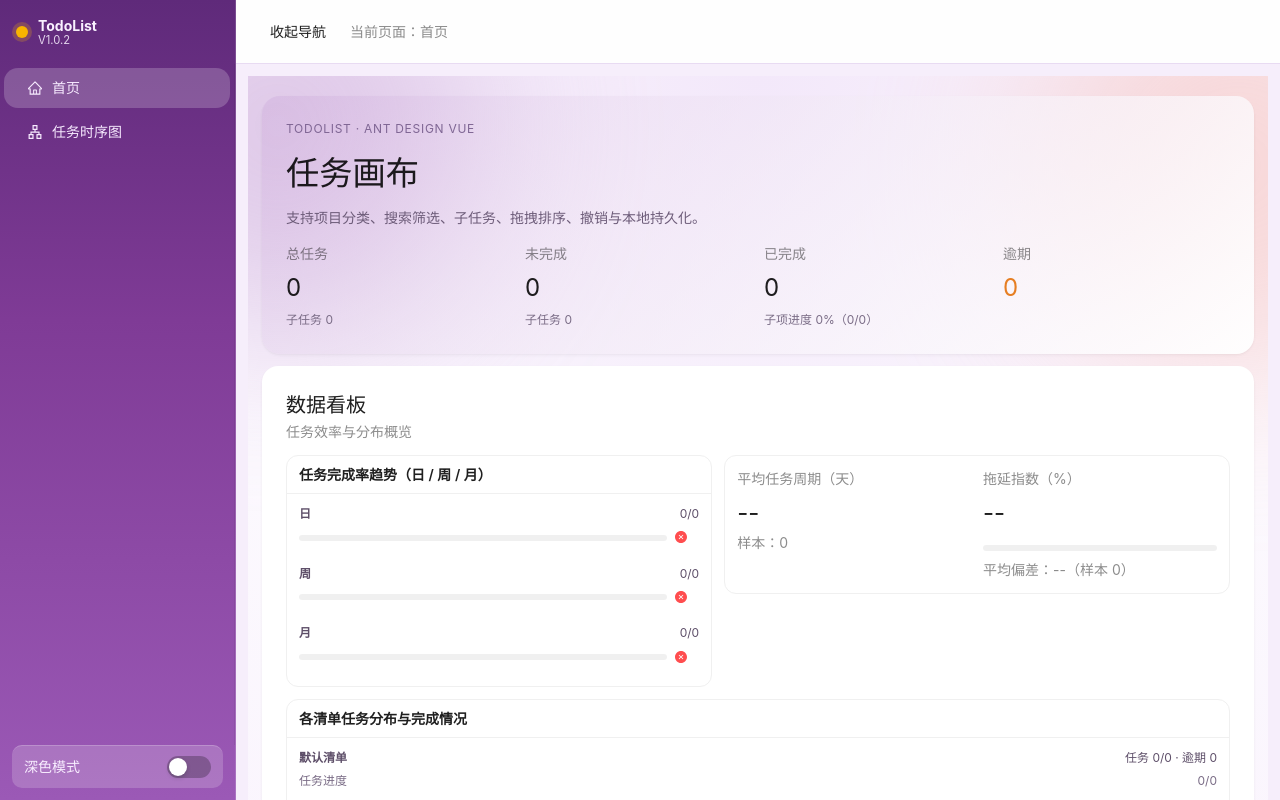
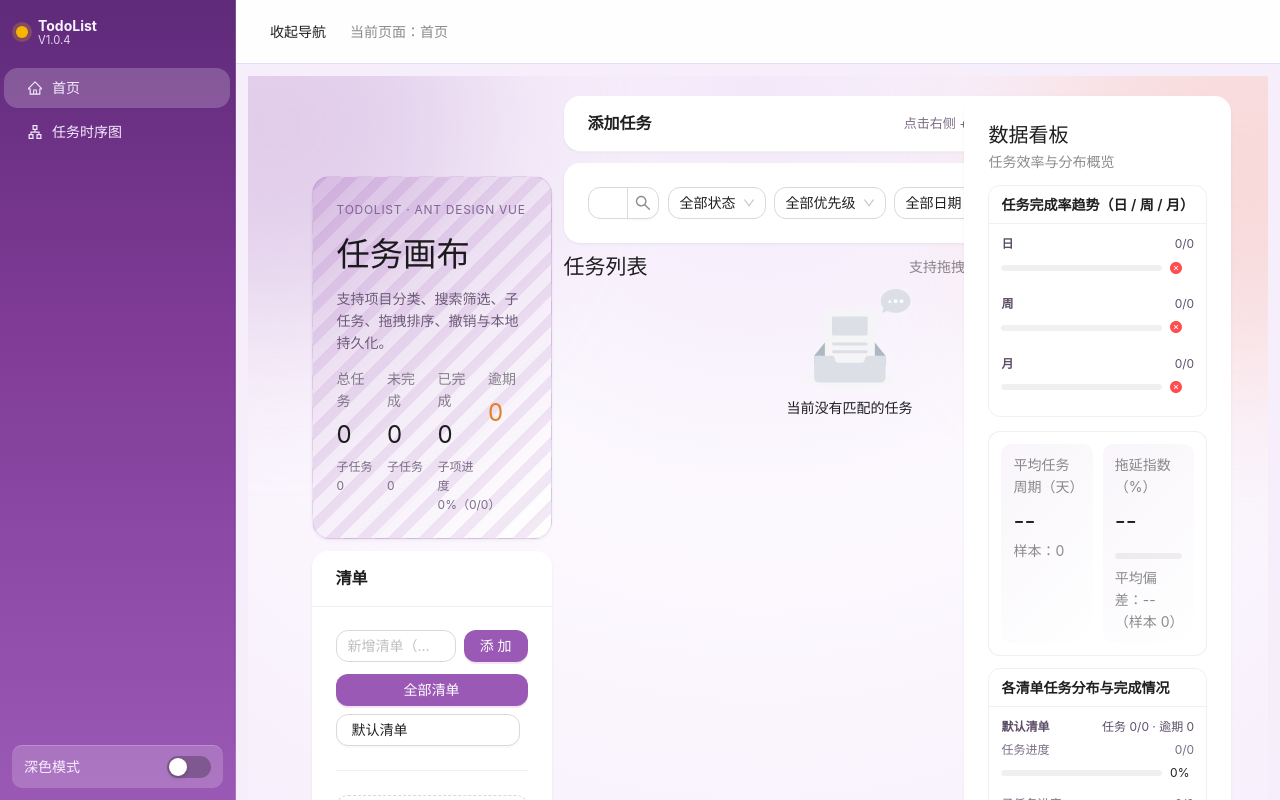
Before and after one commit to pd3nbplus/TodoList, a Vue app: page / in a window 1280 px wide. Built offline with nearby package versions, Linux system fonts and the light colour scheme.

Commit message:
release: bump to v1.0.4

```diff
--- a/package.json
+++ b/package.json
@@ -1,6 +1,6 @@
 {
   "name": "todolist",
-  "version": "1.0.3",
+  "version": "1.0.4",
   "private": true,
   "type": "module",
   "scripts": {
--- a/src/App.vue
+++ b/src/App.vue
@@ -90,7 +90,7 @@ watch(darkMode, (value) => {
           <div class="dot"></div>
           <div class="text">
             <strong>TodoList</strong>
-            <small>V1.0.2</small>
+            <small>V1.0.4</small>
           </div>
         </div>
 
--- a/src/components/todo/TaskComposer.vue
+++ b/src/components/todo/TaskComposer.vue
@@ -1,5 +1,6 @@
 <script setup lang="ts">
-import { reactive } from 'vue'
+import { nextTick, reactive, ref } from 'vue'
+import { MinusCircleOutlined, PlusCircleOutlined } from '@ant-design/icons-vue'
 import type { Project, TaskFormInput, TaskPriority } from '../../types/todo'
 
 const props = defineProps<{
@@ -24,6 +25,17 @@ const form = reactive<TaskFormInput>({
   priority: 'medium',
   projectId: props.defaultProjectId,
 })
+const expanded = ref(false)
+const titleInputRef = ref()
+
+function toggleComposer() {
+  expanded.value = !expanded.value
+  if (expanded.value) {
+    void nextTick(() => {
+      titleInputRef.value?.focus?.()
+    })
+  }
+}
 
 function submitTask() {
   if (!form.title.trim()) {
@@ -43,13 +55,26 @@ function submitTask() {
   form.dueDate = ''
   form.priority = 'medium'
   form.projectId = props.defaultProjectId
+  expanded.value = false
 }
 </script>
 
 <template>
-  <a-card title="添加任务" :bordered="false" class="composer-card">
-    <div class="composer-grid">
+  <a-card :bordered="false" class="composer-card">
+    <template #title>添加任务</template>
+    <template #extra>
+      <div class="composer-extra">
+        <span v-if="!expanded" class="composer-inline-hint">点击右侧 + 展开添加任务</span>
+        <a-button type="text" class="composer-toggle-btn" @click="toggleComposer">
+          <PlusCircleOutlined v-if="!expanded" />
+          <MinusCircleOutlined v-else />
+        </a-button>
+      </div>
+    </template>
+
+    <div v-if="expanded" class="composer-grid">
       <a-input
+        ref="titleInputRef"
         v-model:value="form.title"
         placeholder="输入任务标题并回车"
         @press-enter="submitTask"
@@ -71,6 +96,23 @@ function submitTask() {
   border-radius: 16px;
 }
 
+.composer-extra {
+  display: flex;
+  align-items: center;
+  gap: 8px;
+}
+
+.composer-inline-hint {
+  color: #7a6c86;
+  font-size: 13px;
+}
+
+.composer-toggle-btn {
+  color: #9b59b6;
+  font-size: 22px;
+  line-height: 1;
+}
+
 .composer-grid {
   display: grid;
   grid-template-columns: 2fr 2fr 1.4fr 1fr 1fr auto;
--- a/src/components/todo/TodoHeader.vue
+++ b/src/components/todo/TodoHeader.vue
@@ -47,8 +47,18 @@ const props = defineProps<{
 
 <style scoped>
 .todo-header {
+  margin-top: 80px;
   border-radius: 18px;
-  background: linear-gradient(135deg, rgba(155, 89, 182, 0.12), rgba(255, 255, 255, 0.95));
+  background:
+    repeating-linear-gradient(
+      135deg,
+      rgba(155, 89, 182, 0.12) 0px,
+      rgba(155, 89, 182, 0.12) 10px,
+      rgba(255, 255, 255, 0.05) 10px,
+      rgba(255, 255, 255, 0.05) 22px
+    ),
+    linear-gradient(135deg, rgba(155, 89, 182, 0.2), rgba(255, 255, 255, 0.95));
+  border: 1px solid rgba(155, 89, 182, 0.18);
 }
 
 .eyebrow {
--- a/src/components/todo/TodoInsights.vue
+++ b/src/components/todo/TodoInsights.vue
@@ -56,8 +56,8 @@ function delayStatus(index: number | null): 'success' | 'normal' | 'exception' {
       <a-typography-text type="secondary">任务效率与分布概览</a-typography-text>
     </div>
 
-    <a-row :gutter="[12, 12]">
-      <a-col :xs="24" :md="11">
+    <a-row :gutter="[12, 12]" class="overview-row">
+      <a-col :xs="24" :md="24" class="overview-col">
         <a-card size="small" class="inner-card" title="任务完成率趋势（日 / 周 / 月）">
           <div class="trend-list">
             <div v-for="item in props.insights.completionTrend" :key="item.label" class="trend-item">
@@ -75,14 +75,14 @@ function delayStatus(index: number | null): 'success' | 'normal' | 'exception' {
         </a-card>
       </a-col>
 
-      <a-col :xs="24" :md="13">
-        <a-card size="small" class="inner-card">
-          <a-row :gutter="[12, 12]">
-            <a-col :xs="24" :sm="12">
+      <a-col :xs="24" :md="24" class="overview-col">
+        <a-card size="small" class="inner-card metrics-card">
+          <div class="metrics-grid">
+            <div class="metric-item">
               <a-statistic title="平均任务周期（天）" :value="averageCycleText" />
               <a-typography-text type="secondary">样本：{{ props.insights.completedTaskCount }}</a-typography-text>
-            </a-col>
-            <a-col :xs="24" :sm="12">
+            </div>
+            <div class="metric-item">
               <a-statistic
                 title="拖延指数（%）"
                 :value="props.insights.delay.index === null ? '--' : Number(props.insights.delay.index.toFixed(1))"
@@ -97,8 +97,8 @@ function delayStatus(index: number | null): 'success' | 'normal' | 'exception' {
               <a-typography-text type="secondary">
                 平均偏差：{{ averageDeviationText }}（样本 {{ props.insights.delay.sampleCount }}）
               </a-typography-text>
-            </a-col>
-          </a-row>
+            </div>
+          </div>
         </a-card>
       </a-col>
     </a-row>
@@ -147,6 +147,26 @@ function delayStatus(index: number | null): 'success' | 'normal' | 'exception' {
 .inner-card {
   border-radius: 12px;
   background: #ffffff;
+}
+
+.overview-col + .overview-col {
+  margin-top: 2px;
+}
+
+.metrics-card {
+  border: 1px solid rgba(155, 89, 182, 0.12);
+}
+
+.metrics-grid {
+  display: grid;
+  grid-template-columns: repeat(2, minmax(0, 1fr));
+  gap: 10px;
+}
+
+.metric-item {
+  padding: 10px 12px;
+  border-radius: 10px;
+  background: linear-gradient(135deg, rgba(155, 89, 182, 0.06), rgba(255, 255, 255, 0.9));
 }
 
 .trend-list {
@@ -198,6 +218,12 @@ function delayStatus(index: number | null): 'success' | 'normal' | 'exception' {
   color: #7a6c86;
 }
 
+@media (max-width: 640px) {
+  .metrics-grid {
+    grid-template-columns: 1fr;
+  }
+}
+
 :deep(.app-layout.dark-mode .insight-card) {
   background: #1a2331 !important;
   border: 1px solid #2a3445;
@@ -210,6 +236,14 @@ function delayStatus(index: number | null): 'success' | 'normal' | 'exception' {
 :deep(.app-layout.dark-mode .insight-card .inner-card) {
   background: #141d29 !important;
   border: 1px solid #2a3445;
+}
+
+:deep(.app-layout.dark-mode .insight-card .metrics-card) {
+  border-color: #3a4861 !important;
+}
+
+:deep(.app-layout.dark-mode .insight-card .metric-item) {
+  background: linear-gradient(135deg, rgba(155, 89, 182, 0.18), rgba(26, 35, 49, 0.88)) !important;
 }
 
 :deep(.app-layout.dark-mode .insight-card .inner-card > .ant-card-body),
--- a/src/components/todo/TodoWorkspace.vue
+++ b/src/components/todo/TodoWorkspace.vue
@@ -215,10 +215,9 @@ onBeforeUnmount(() => {
     <div class="glow glow-right"></div>
 
     <div class="workspace">
+      <div class="content-grid">
+        <div class="left-rail">
           <TodoHeader :stats="stats" />
-      <TodoInsights :insights="insights" />
-
-      <div class="content-grid">
           <ProjectSidebar
             :projects="projects"
             :selected-project-id="filters.projectId"
@@ -229,6 +228,7 @@ onBeforeUnmount(() => {
             @remove-project="removeProject"
             @request-notification="requestNotificationAccess"
           />
+        </div>
 
         <div class="main-stack">
           <TaskComposer
@@ -266,6 +266,10 @@ onBeforeUnmount(() => {
             @delete-subtask="({ taskId, subtaskId }) => deleteSubtask(taskId, subtaskId)"
             @reorder-tasks="({ draggedTaskId, targetTaskId }) => reorderTasks(draggedTaskId, targetTaskId)"
           />
+        </div>
+
+        <div class="right-rail">
+          <TodoInsights :insights="insights" />
         </div>
       </div>
     </div>
@@ -325,26 +329,59 @@ onBeforeUnmount(() => {
 }
 
 .workspace {
-  max-width: 1280px;
+  width: 85%;
+  max-width: 1680px;
   margin: 0 auto;
   position: relative;
   z-index: 1;
-  display: grid;
-  gap: 12px;
 }
 
 .content-grid {
   display: grid;
-  grid-template-columns: 300px 1fr;
+  grid-template-columns: minmax(240px, 23fr) minmax(0, 54fr) minmax(240px, 23fr);
+  align-items: start;
   gap: 12px;
+}
+
+.left-rail {
+  display: grid;
+  gap: 12px;
+  align-content: start;
+}
+
+.right-rail {
+  display: grid;
+  align-content: start;
+  min-width: 0;
 }
 
 .main-stack {
   display: grid;
   gap: 12px;
+  min-width: 0;
 }
 
-@media (max-width: 1024px) {
+@media (max-width: 1400px) {
+  .workspace {
+    width: 90%;
+  }
+}
+
+@media (max-width: 1200px) {
+  .content-grid {
+    grid-template-columns: minmax(220px, 35fr) minmax(0, 65fr);
+  }
+
+  .right-rail {
+    grid-column: 1 / -1;
+  }
+}
+
+@media (max-width: 900px) {
+  .workspace {
+    width: 100%;
+  }
+
   .content-grid {
     grid-template-columns: 1fr;
   }
--- a/src/global.css
+++ b/src/global.css
@@ -107,3 +107,16 @@ html.app-dark .roadmap-page .due-axis span {
   background: #3a2023 !important;
   color: #ffb3b5 !important;
 }
+
+html.app-dark .roadmap-page .summary-head h1,
+html.app-dark .roadmap-page .summary-head p {
+  color: #dce5f0 !important;
+}
+
+html.app-dark .composer-inline-hint {
+  color: #aebcd0 !important;
+}
+
+html.app-dark .composer-toggle-btn {
+  color: #c9a7f3 !important;
+}
--- a/src/pages/TodoTimelinePage.vue
+++ b/src/pages/TodoTimelinePage.vue
@@ -34,6 +34,7 @@ const {
 const timelineScrollRef = ref<HTMLElement | null>(null)
 const timelineCanvasRef = ref<HTMLElement | null>(null)
 const viewportHeight = ref(420)
+const viewportWidth = ref(960)
 const router = useRouter()
 
 let resizeObserver: ResizeObserver | null = null
@@ -103,7 +104,9 @@ const timeBoundary = computed(() => {
 const timelineInfo = computed(() => {
   const startMs = timeBoundary.value.startMs
   const endMs = timeBoundary.value.endMs
-  const totalDays = Math.max(8, Math.floor((endMs - startMs) / DAY_MS) + 1)
+  const rangeDays = Math.floor((endMs - startMs) / DAY_MS) + 1
+  const minDaysByViewport = Math.max(1, Math.floor(viewportWidth.value / PX_PER_DAY))
+  const totalDays = Math.max(minDaysByViewport, rangeDays)
   const width = totalDays * PX_PER_DAY
 
   const days = Array.from({ length: totalDays }, (_, index) => {
@@ -270,12 +273,13 @@ function formatSubtaskNodeText(text: string): string {
   return `${chars.slice(0, SUBTASK_TEXT_MAX_LENGTH).join('')}...`
 }
 
-function updateViewportHeight() {
+function updateViewportSize() {
   if (!timelineScrollRef.value) {
     return
   }
 
   viewportHeight.value = timelineScrollRef.value.clientHeight
+  viewportWidth.value = timelineScrollRef.value.clientWidth
 }
 
 function alignNowToOneThird() {
@@ -398,12 +402,12 @@ function jumpToHomeByTask(taskId: string, subtaskId?: string) {
 
 onMounted(async () => {
   await nextTick()
-  updateViewportHeight()
+  updateViewportSize()
   alignNowToOneThird()
 
   if (typeof ResizeObserver !== 'undefined' && timelineScrollRef.value) {
     resizeObserver = new ResizeObserver(() => {
-      updateViewportHeight()
+      updateViewportSize()
     })
     resizeObserver.observe(timelineScrollRef.value)
   }
@@ -715,9 +719,9 @@ onBeforeUnmount(() => {
 }
 
 .subtask-node.done {
-  background: #f6ffed;
-  border: 1px solid #95de64;
-  color: #237804;
+  background: #f8fff2;
+  border: 1px solid #b7eb8f;
+  color: #389e0d;
   cursor: default;
 }
 
```
Also changed, not shown: 2 other files (tests, documents, lock files or other folders). Lines whose indentation alone changed are shown as unchanged.
